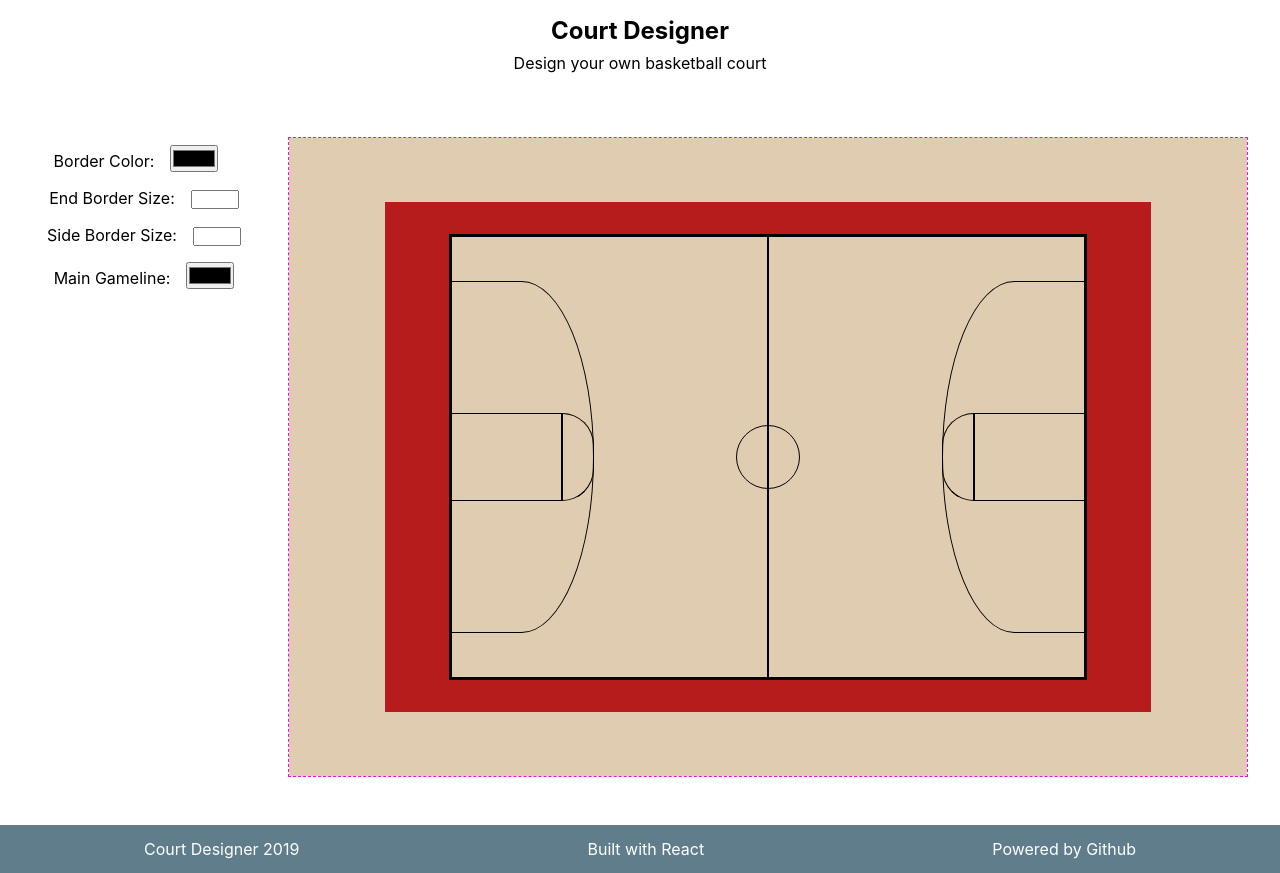
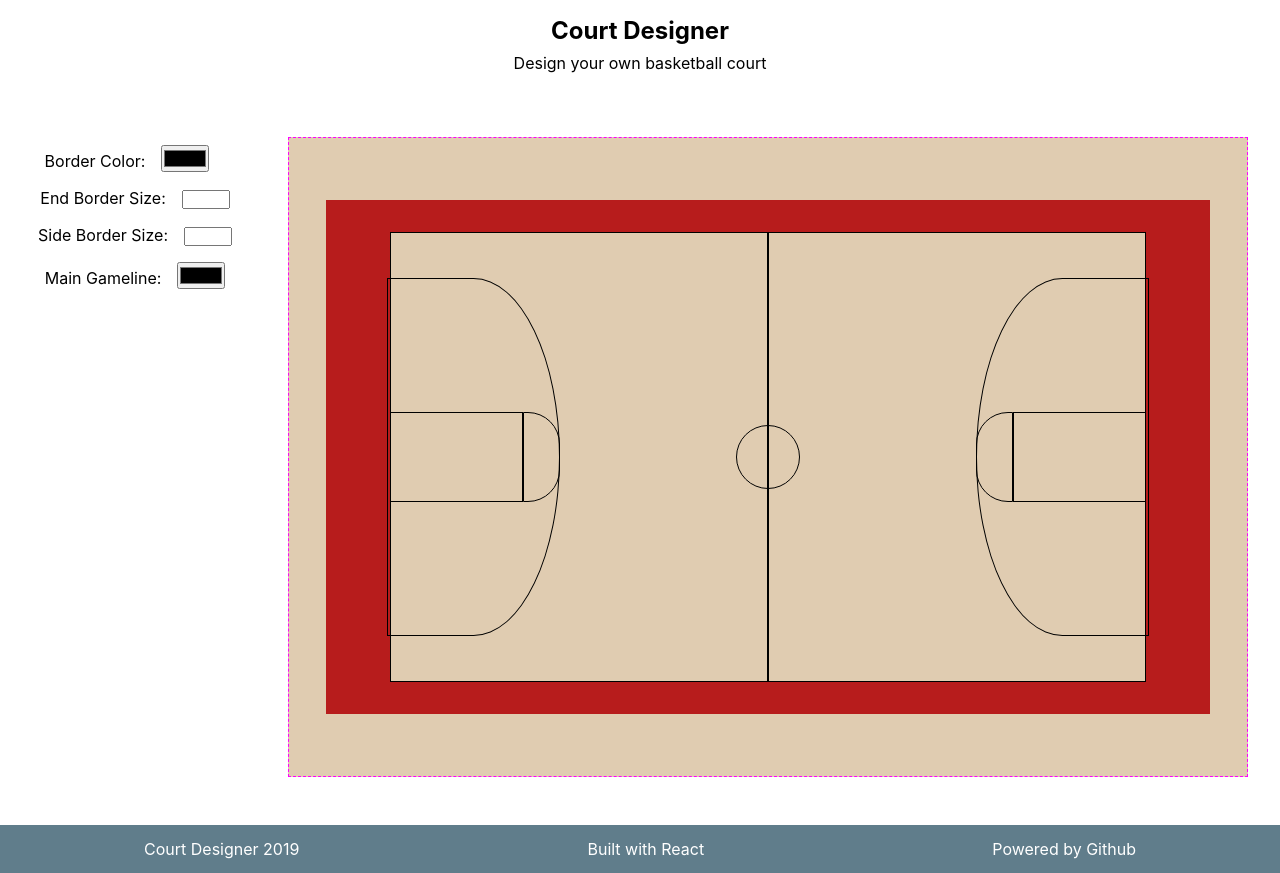
Before and after one commit to jbratcher/court-designer, a React (Create React App) app: page / in a window 1280 px wide. Built offline with nearby package versions, Linux system fonts and the light colour scheme.

Commit message:
fix: static inner court width

```diff
--- a/src/App.scss
+++ b/src/App.scss
@@ -5,11 +5,10 @@
 }
 
 body {
-  width: 100vw;
+  min-width: 100vw;
   min-height: 100vh;
   margin: 0;
   padding: 0;
-  overflow-x: hidden;
 }
 
 ul {
@@ -38,12 +37,11 @@ ul {
 .main {
   display: flex;
   justify-content: flex-end;
-  max-width: 100vw;
   margin-bottom: 3rem;
 }
 
 .menu {
-  margin: 0 auto;
+  margin-right: 3rem;
 }
 
 .menuNavList {
@@ -69,28 +67,20 @@ ul {
 
 .courtContainer {
   margin-right: 2rem;
+  max-width: 75vw;
 }
 
 .gym {
-  width: 75vw;
+  background: #E0CCB1;
+  border: 1px dashed magenta;
+  min-width: 75vw;
   height: 80vh;
-  border: 1px dashed magenta;
-}
 
-.gymFloor {
-  background: #E0CCB1;
-  width: 100%;
-  height: 100%;
 }
 
 .courtBorderLine {
-  border-left: 2rem solid;
-  border-right: 2rem solid;
-  border-top: 1rem solid;
-  border-bottom: 1rem solid;
   border-color: maroon;
-  width: 80%;
-  height: 80%;
+  min-width: 80%;
 }
 
 .courtOuterGameLine {
@@ -102,9 +92,9 @@ ul {
 .courtFloor {
   background: #E0CCB1;
   display: flex;
-  justify-content: flex-start;
-  width: calc(100% - 0.25rem);
-  height: calc(100% - 0.25rem);
+  justify-content: stretch;
+  width: 100%;
+  height: 450px;
 }
 
 .leftCourtArea {
@@ -113,6 +103,7 @@ ul {
   display: flex;
   justify-content: flex-start;
   width: 50%;
+  min-width: 378px;
   height: 100%;
   margin: 0;
   padding: 0;
@@ -171,6 +162,7 @@ ul {
   border: 1px solid black;
   justify-content: flex-end;
   width: 50%;
+  min-width: 378px;
   height: 100%;
   margin: 0;
   padding: 0;
--- a/src/Court.js
+++ b/src/Court.js
@@ -17,8 +17,6 @@ class Court extends Component {
 
         <section className="gym center">
 
-          <section className="gymFloor center">
-
             <section
               className="courtBorderLine center"
               style={{
@@ -27,7 +25,6 @@ class Court extends Component {
                 borderBottom: `${borderSideSize}rem solid ${borderColor}`,
                 borderLeft: `${borderEndSize}rem solid ${borderColor}`,
                 borderRight: `${borderEndSize}rem solid ${borderColor}`,
-
               }}
             >
 
@@ -36,13 +33,18 @@ class Court extends Component {
                 style={{boxShadow: `inset 0 0 0 0.25rem ${mainGameLineColor}`}}
               >
 
-                <section className="courtFloor center">
+                <section
+                  className="courtFloor"
+                >
 
                   {/* Left Court Area */}
 
                   <section
                     className="leftCourtArea center fill"
-                    style={{borderColor: mainGameLineColor}}
+                    style={{
+                      borderColor: mainGameLineColor,
+                      width: `calc(378px + ${borderEndSize/2})`
+                    }}
                   >
 
                     <section
@@ -88,7 +90,10 @@ class Court extends Component {
 
                   <section
                     className="rightCourtArea center fill"
-                    style={{borderColor: mainGameLineColor}}
+                    style={{
+                      borderColor: mainGameLineColor,
+                      width: `calc(378px + ${borderEndSize/2})`
+                    }}
                   >
 
                     <section
@@ -120,8 +125,6 @@ class Court extends Component {
 
             </section>
 
-          </section>
-
         </section>
 
       </section>
```
